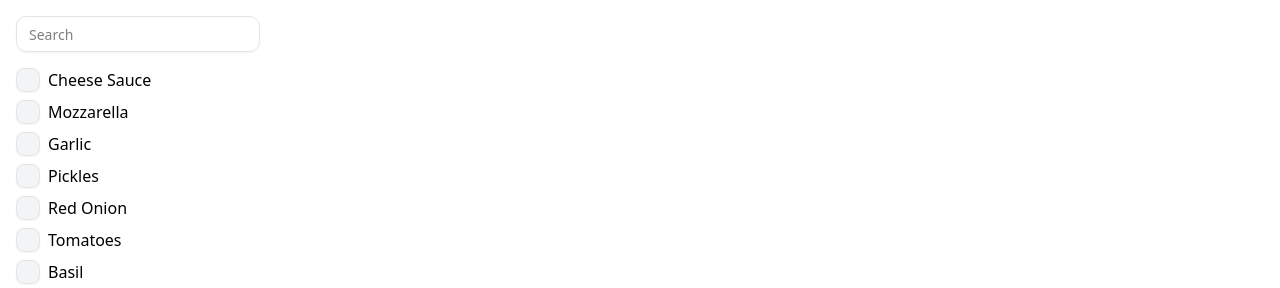
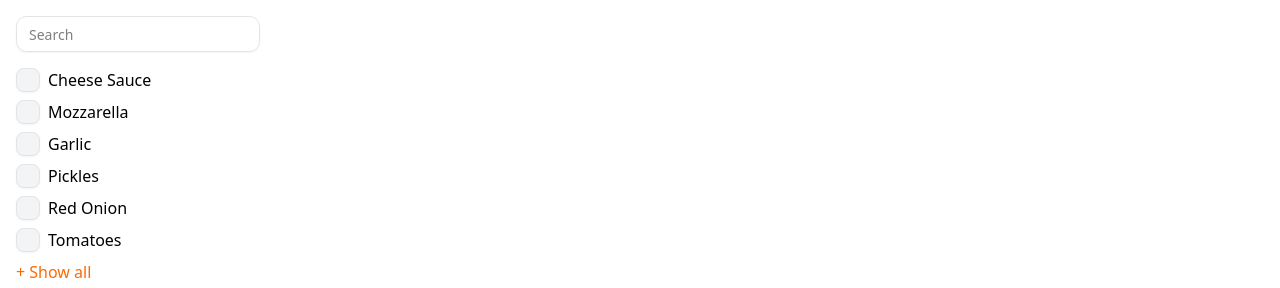
Before and after one commit to yanacoder228/NextPizza, a Next.js app: page / in a window 1280 px wide. Shown: the part 664-952 px from the top of the page. Built offline with nearby package versions, Linux system fonts and the light colour scheme.

Commit message:
feat: show/hide btn

```diff
--- a/src/app/(root)/page.tsx
+++ b/src/app/(root)/page.tsx
@@ -1,6 +1,12 @@
 import { Container, Filters, Title, TopBar } from "@/components/shared/index";
 
 export default function Home() {
+  //   const [filter, setFilter] = useState("");
+
+  //   const handleFilterChange = (value: string) => {
+  //     setFilter(value);
+  //   };
+
   return (
     <>
       <Container className="pt-6">
--- a/src/components/shared/Filters.tsx
+++ b/src/components/shared/Filters.tsx
@@ -6,6 +6,7 @@ import { RangeSlider } from "./range-slider";
 
 interface FiltersProps {
   className?: string;
+  onFilterChange?: (value: string) => void;
 }
 
 const ingredients: Ingredient[] = [
--- a/src/components/shared/filter-checkbox.tsx
+++ b/src/components/shared/filter-checkbox.tsx
@@ -1,7 +1,7 @@
 import { ReactNode } from "react";
 import { Checkbox } from "../ui/index";
 
-interface FilterCheckboxProps {
+export interface FilterCheckboxProps {
   text: string;
   value: string;
   startAdornment?: ReactNode;
--- a/src/components/shared/filters-checkbox-group.tsx
+++ b/src/components/shared/filters-checkbox-group.tsx
@@ -1,6 +1,9 @@
+"use client";
+
 import type { Ingredient } from "@/types/ingredient";
 import { Input } from "../ui/index";
 import { FilterCheckbox, Title } from "./index";
+import { useState } from "react";
 
 interface FiltersCheckboxGroupProps {
   title: string;
@@ -13,10 +16,17 @@ interface FiltersCheckboxGroupProps {
 export const FiltersCheckboxGroup = ({
   className,
   title,
-  limit,
+  limit = 6,
   searchInputPlaceholder = "Search",
   items,
 }: FiltersCheckboxGroupProps) => {
+  const [isShowing, setIsShowing] = useState(false);
+  const list = isShowing ? items : items.slice(0, limit);
+
+  const onClickShow = () => {
+    setIsShowing(!isShowing);
+  };
+
   return (
     <>
       <div className={className}>
@@ -25,15 +35,27 @@ export const FiltersCheckboxGroup = ({
           <Input placeholder={searchInputPlaceholder} />
         </div>
         <div className="flex flex-col gap-2">
-          {items.map((item) => (
+          {list.map((item) => (
             <FilterCheckbox
               key={item.id}
               text={item.title}
               value={item.title}
               isChecked={false}
+              //   onCheckedChange={onChange}
             />
           ))}
         </div>
+
+        {items.length > limit && (
+          <div>
+            <button
+              onClick={onClickShow}
+              className="text-primary my-2 cursor-pointer"
+            >
+              {isShowing ? "Hide" : "+ Show all"}
+            </button>
+          </div>
+        )}
       </div>
     </>
   );
```
